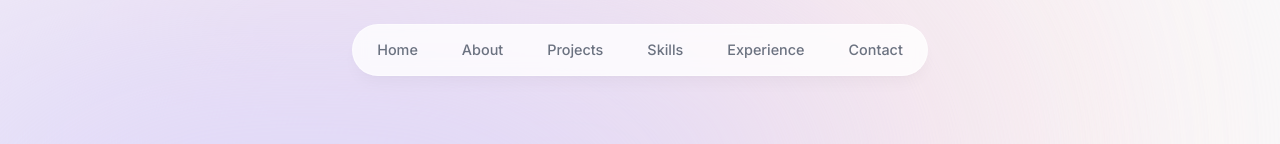
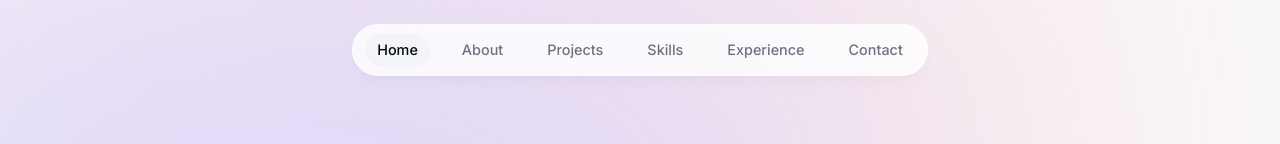
Before and after one commit to foysalkazi11/next_portfolio_project, a Next.js app: page / in a window 1280 px wide. Shown: the top 144 px of the page. Built offline with nearby package versions, Linux system fonts and the light colour scheme.

Commit message:
active nav bar WIP

```diff
--- a/app/layout.tsx
+++ b/app/layout.tsx
@@ -2,6 +2,7 @@ import Header from "@/components/Header";
 import "./globals.css";
 import type { Metadata } from "next";
 import { Inter } from "next/font/google";
+import ActiveSectionContextProvider from "@/context/active-section-context";
 
 const inter = Inter({ subsets: ["latin"] });
 
@@ -17,7 +18,7 @@ export default function RootLayout({
   children: React.ReactNode;
 }) {
   return (
-    <html lang="en">
+    <html lang="en" className="!scroll-smooth">
       <body
         className={`${inter.className} h-[5000px] bg-gray-50 text-gray-950 relative pt-28 sm:pt-36`}
       >
@@ -26,8 +27,10 @@ export default function RootLayout({
           className="bg-[#dbd6fb] -z-10 blur-[10rem] absolute top-[-1rem] left-[-35rem] h-[31.25rem] w-[50rem] rounded-full
         sm:w-[68.75rem] md:left-[-33rem] lg:left-[-28rem] xl:left-[-15rem] 2xl:left-[-5rem]"
         ></div>
-        <Header />
-        {children}
+        <ActiveSectionContextProvider>
+          <Header />
+          {children}
+        </ActiveSectionContextProvider>
       </body>
     </html>
   );
--- a/components/About.tsx
+++ b/components/About.tsx
@@ -6,7 +6,7 @@ import { motion } from "framer-motion";
 const About = () => {
   return (
     <motion.section
-      className="mb-28 max-w-[45rem] text-center leading-8 sm:mb-40"
+      className="mb-28 max-w-[45rem] text-center leading-8 sm:mb-40 scroll-mt-28"
       initial={{ opacity: 0, y: 100 }}
       animate={{ opacity: 1, y: 0 }}
       transition={{ delay: 0.175 }}
--- a/components/Header.tsx
+++ b/components/Header.tsx
@@ -1,10 +1,12 @@
 "use client";
-import React from "react";
+import React, { useState } from "react";
 import { motion } from "framer-motion";
 import { links } from "@/lib/data";
 import Link from "next/link";
+import clsx from "clsx";
 
 const Header = () => {
+  const [activeSection, setActiveSection] = useState("Home");
   return (
     <header className="z-[999] relative">
       <motion.div
@@ -18,16 +20,33 @@ const Header = () => {
           {links?.map((link) => {
             return (
               <motion.li
-                className="h-3/4 flex items-center justify-center"
+                className="h-3/4 flex items-center justify-center relative"
                 key={link.name}
                 initial={{ y: -100, opacity: 0 }}
                 animate={{ y: 0, opacity: 1 }}
               >
                 <Link
-                  className="flex w-full items-center justify-center px-3 py-3 hover:text-gray-950 transition"
+                  className={clsx(
+                    "flex w-full items-center justify-center px-3 py-3 hover:text-gray-950 transition",
+                    {
+                      "text-gray-950": activeSection === link.name,
+                    }
+                  )}
                   href={link.hash}
+                  onClick={() => setActiveSection(link.name)}
                 >
                   {link.name}{" "}
+                  {activeSection === link.name && (
+                    <motion.span
+                      layoutId="activeSection"
+                      transition={{
+                        type: "spring",
+                        stiffness: 380,
+                        damping: 30,
+                      }}
+                      className="bg-gray-100 rounded-full absolute inset-0 -z-10"
+                    ></motion.span>
+                  )}
                 </Link>
               </motion.li>
             );
--- a/components/Intro.tsx
+++ b/components/Intro.tsx
@@ -9,7 +9,10 @@ import { FaGithubAlt, FaGithubSquare } from "react-icons/fa";
 
 const Intro = () => {
   return (
-    <section className="mb-28 max-w-[50rem] text-center sm:mb-0">
+    <section
+      id="home"
+      className="mb-28 max-w-[50rem] text-center sm:mb-0 scroll-mt-[100rem]"
+    >
       <div className="flex items-center justify-center">
         <div className="relative">
           <motion.div
--- a/components/Projects.tsx
+++ b/components/Projects.tsx
@@ -5,7 +5,7 @@ import ProjectCard from "./ProjectCard";
 
 const Projects = () => {
   return (
-    <section id="projects">
+    <section id="projects" className="scroll-mt-28">
       <SectionHeading>My projects</SectionHeading>
       {projectsData?.map((project, index) => {
         return (
--- /dev/null
+++ b/context/active-section-context.tsx
@@ -0,0 +1,26 @@
+"use client";
+import { links } from "@/lib/data";
+import React, { useContext, useState, createContext } from "react";
+type ActiveSectionContextProviderProps = {
+  children: React.ReactNode;
+};
+type SectionName = (typeof links)[number]["name"];
+type ActiveSectionContextType = {
+  activeSection: SectionName;
+  setActiveSection: React.Dispatch<React.SetStateAction<SectionName>>;
+};
+const ActiveSectionContext = createContext<ActiveSectionContextType | null>(
+  null
+);
+const ActiveSectionContextProvider = ({
+  children,
+}: ActiveSectionContextProviderProps) => {
+  const [activeSection, setActiveSection] = useState<SectionName>("Home");
+  return (
+    <ActiveSectionContext.Provider value={{ activeSection, setActiveSection }}>
+      {children}
+    </ActiveSectionContext.Provider>
+  );
+};
+
+export default ActiveSectionContextProvider;
--- a/package.json
+++ b/package.json
@@ -13,6 +13,7 @@
     "@types/react": "18.2.18",
     "@types/react-dom": "18.2.7",
     "autoprefixer": "10.4.14",
+    "clsx": "^2.0.0",
     "eslint": "8.46.0",
     "eslint-config-next": "13.4.12",
     "framer-motion": "^10.15.0",
```
Also changed, not shown: 1 other file (tests, documents, lock files or other folders).
